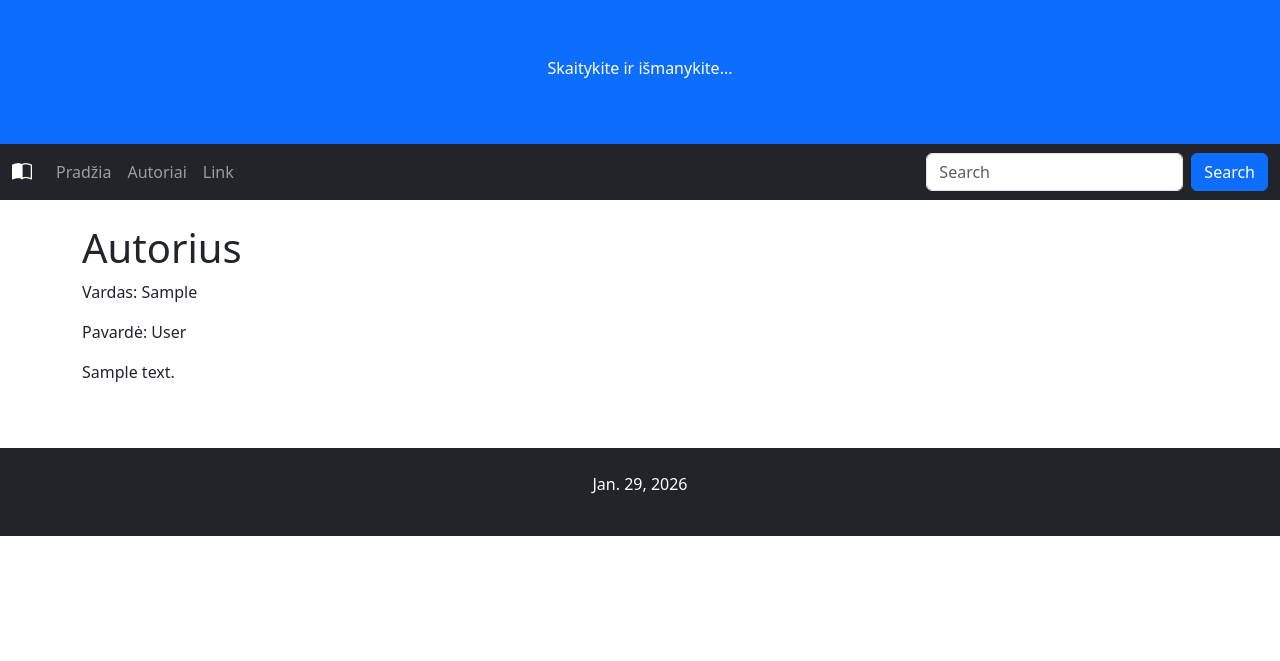
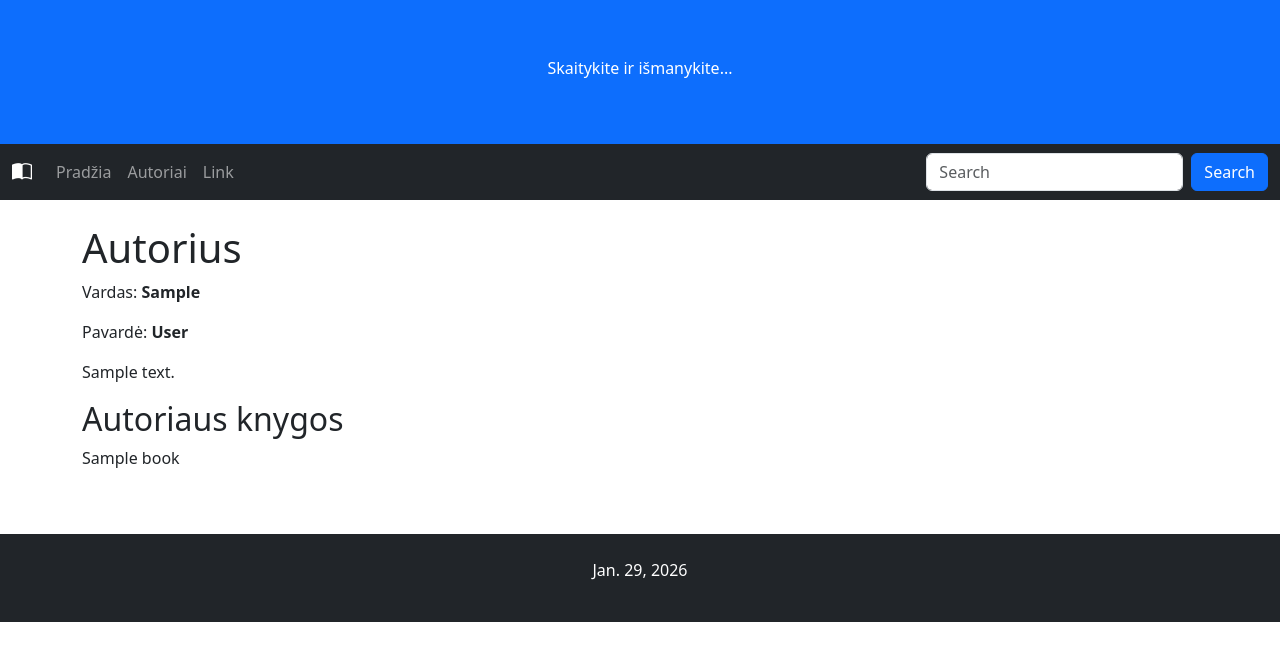
Before and after one commit to Laimonas-Mituzas/Library, a Django app: page /authors/1/ in a window 1280 px wide. Shown: the top 661 px of the page. Run offline with Django 5.2, Linux system fonts and the light colour scheme; tables that the repository leaves empty hold one stand-in row (values such as "Sample post").

Commit message:
5 d. atvaizduojamos autoriaus knygos

```diff
--- a/library/templates/author.html
+++ b/library/templates/author.html
@@ -4,9 +4,13 @@
 
 {% block content %}
 <h1>Autorius</h1>
-<p>  Vardas: {{author.first_name}} </p>
-<p>  Pavardė: {{author.last_name}} </p>
+<p>  Vardas: <strong>{{author.first_name}}</strong> </p>
+<p>  Pavardė: <strong>{{author.last_name}}</strong> </p>
 <p>  {{author.description}} </p>
 
+<h2>Autoriaus knygos</h2>
+{% for book in author.books.all %}
+<p> {{ book.title }}</p>
+{% endfor %}
 
 {% endblock %}
```
